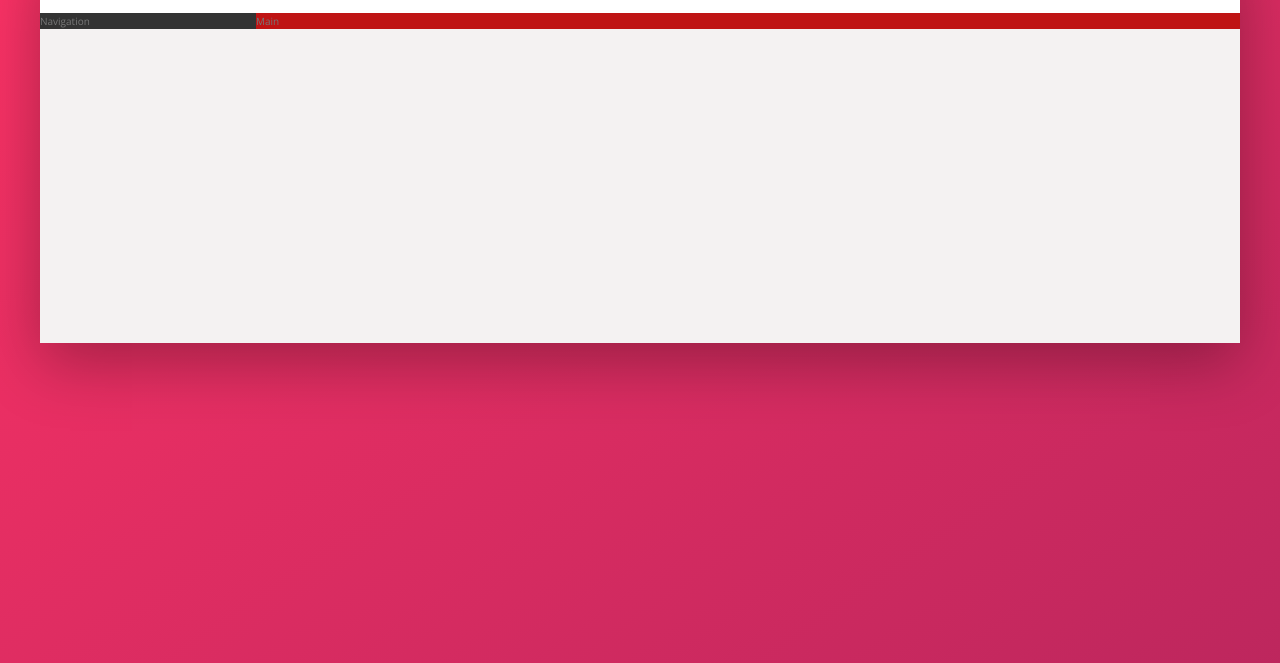
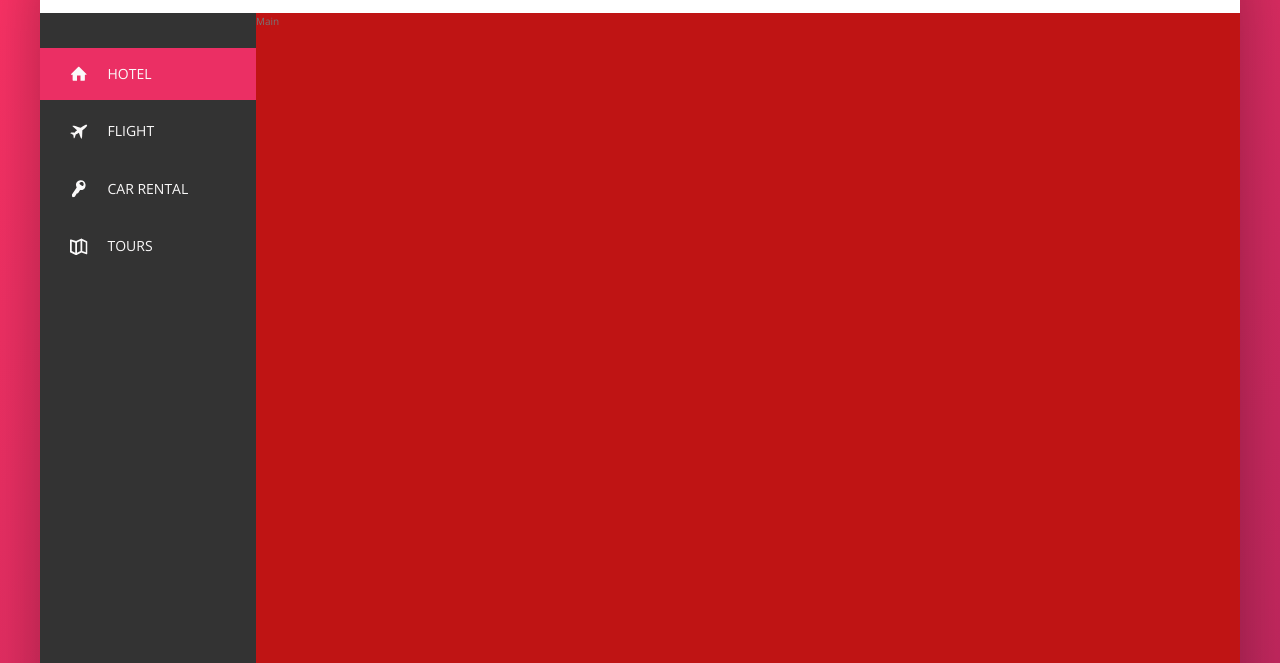
Before and after one commit to daq131/trillo-booking-app, a website: page index.html in a window 1280 px wide. Shown: the part 137-800 px from the top of the page. Drawn offline with nearby package versions, Linux system fonts and the light colour scheme.

Commit message:
side bar

```diff
--- a/css/style.css
+++ b/css/style.css
@@ -71,11 +71,15 @@ body {
 
 .sidebar {
   background-color: var(--color-grey-dark-1);
-  flex: 0 0 18%; }
+  flex: 0 0 18%;
+  display: flex;
+  flex-direction: column;
+  justify-content: space-between; }
 
 .hotel-view {
   background-color: #bf1414;
-  flex: 1; }
+  flex: 1;
+  height: 80rem; }
 
 .logo {
   height: 3.25rem;
@@ -153,3 +157,48 @@ body {
     height: 3.75rem;
     border-radius: 50%;
     margin-right: 1rem; }
+
+.side-nav {
+  font-size: 1.4rem;
+  list-style: none;
+  margin-top: 3.5rem; }
+  .side-nav__item {
+    position: relative; }
+    .side-nav__item:not(:last-child) {
+      margin-bottom: 0.5rem; }
+  .side-nav__item::before {
+    content: "";
+    position: absolute;
+    top: 0;
+    left: 0;
+    height: 100%;
+    width: 3px;
+    background-color: var(--color-primary);
+    transform: scaleY(0);
+    transition: transform 0.2s, width 0.4s cubic-bezier(1, 0, 0, 1) 0.2s, background-color 0.1s; }
+  .side-nav__item:hover::before, .side-nav__item--active::before {
+    transform: scaleY(1);
+    width: 100%; }
+  .side-nav__item:active::before {
+    background-color: var(--color-primary-light); }
+  .side-nav__link:link, .side-nav__link:visited {
+    color: var(--color-grey-light-1);
+    text-decoration: none;
+    text-transform: uppercase;
+    display: block;
+    padding: 1.5rem 3rem;
+    position: relative;
+    z-index: 10;
+    display: flex;
+    align-items: center; }
+  .side-nav__icon {
+    width: 1.75rem;
+    height: 1.75rem;
+    margin-right: 2rem;
+    fill: currentColor; }
+
+.legal {
+  font-size: 1.2rem;
+  color: var(--color-grey-light-4);
+  text-align: center;
+  padding: 2.5rem; }
--- a/index.html
+++ b/index.html
@@ -53,7 +53,43 @@
         </nav>
       </header>
       <div class="content">
-        <nav class="sidebar">Navigation</nav>
+        <nav class="sidebar">
+          <ul class="side-nav">
+            <li class="side-nav__item side-nav__item--active">
+              <a href="" class="side-nav__link">
+                <svg class="side-nav__icon">
+                  <use xlink:href="img/sprite.svg#icon-home"></use>
+                </svg>
+                <span>Hotel</span>
+              </a>
+            </li>
+            <li class="side-nav__item">
+              <a href="" class="side-nav__link">
+                <svg class="side-nav__icon">
+                  <use xlink:href="img/sprite.svg#icon-aircraft"></use>
+                </svg>
+                <span>Flight</span>
+              </a>
+            </li>
+            <li class="side-nav__item">
+              <a href="" class="side-nav__link">
+                <svg class="side-nav__icon">
+                  <use xlink:href="img/sprite.svg#icon-key"></use>
+                </svg>
+                <span>Car rental</span>
+              </a>
+            </li>
+            <li class="side-nav__item">
+              <a href="" class="side-nav__link">
+                <svg class="side-nav__icon">
+                  <use xlink:href="img/sprite.svg#icon-map"></use>
+                </svg>
+                <span>Tours</span>
+              </a>
+            </li>
+          </ul>
+          <div class="legal">&copy; 2022 by Trillo. All rights reserved.</div>
+        </nav>
         <main class="hotel-view">Main</main>
       </div>
     </div>
```
